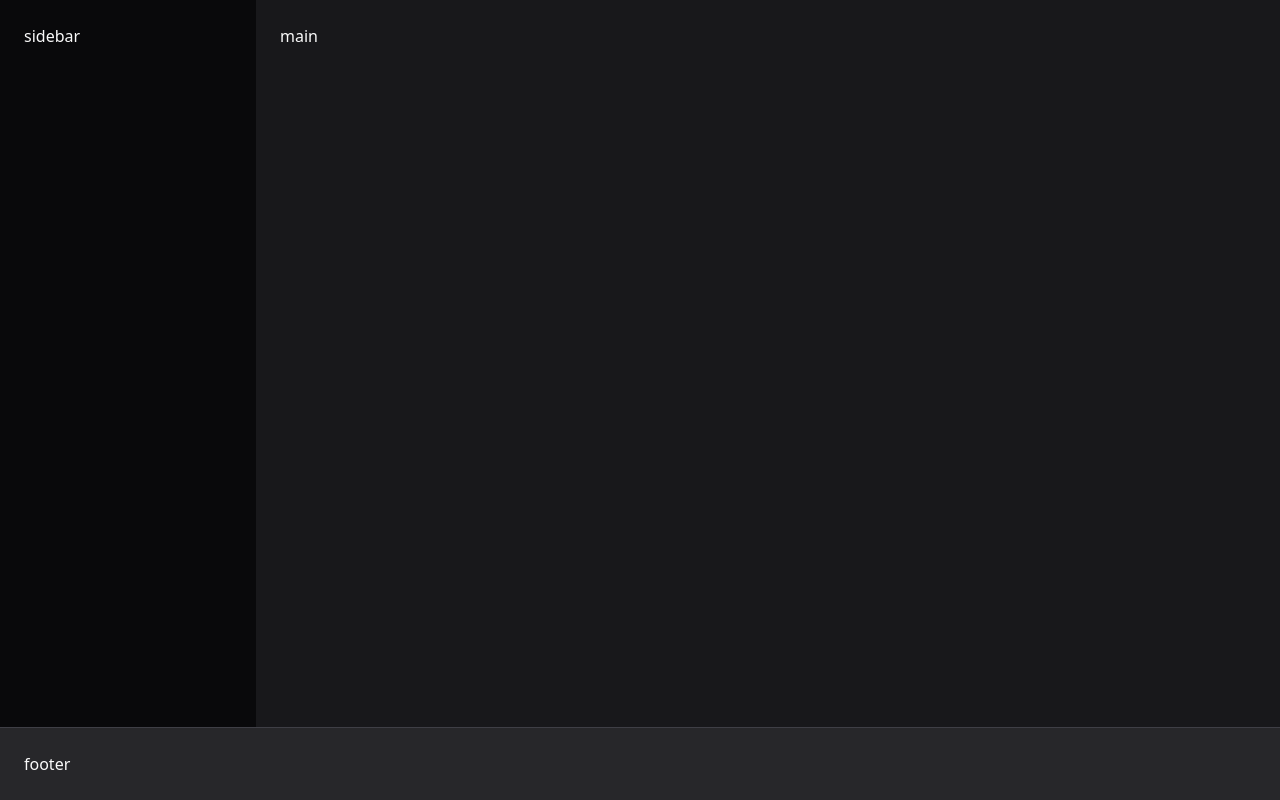
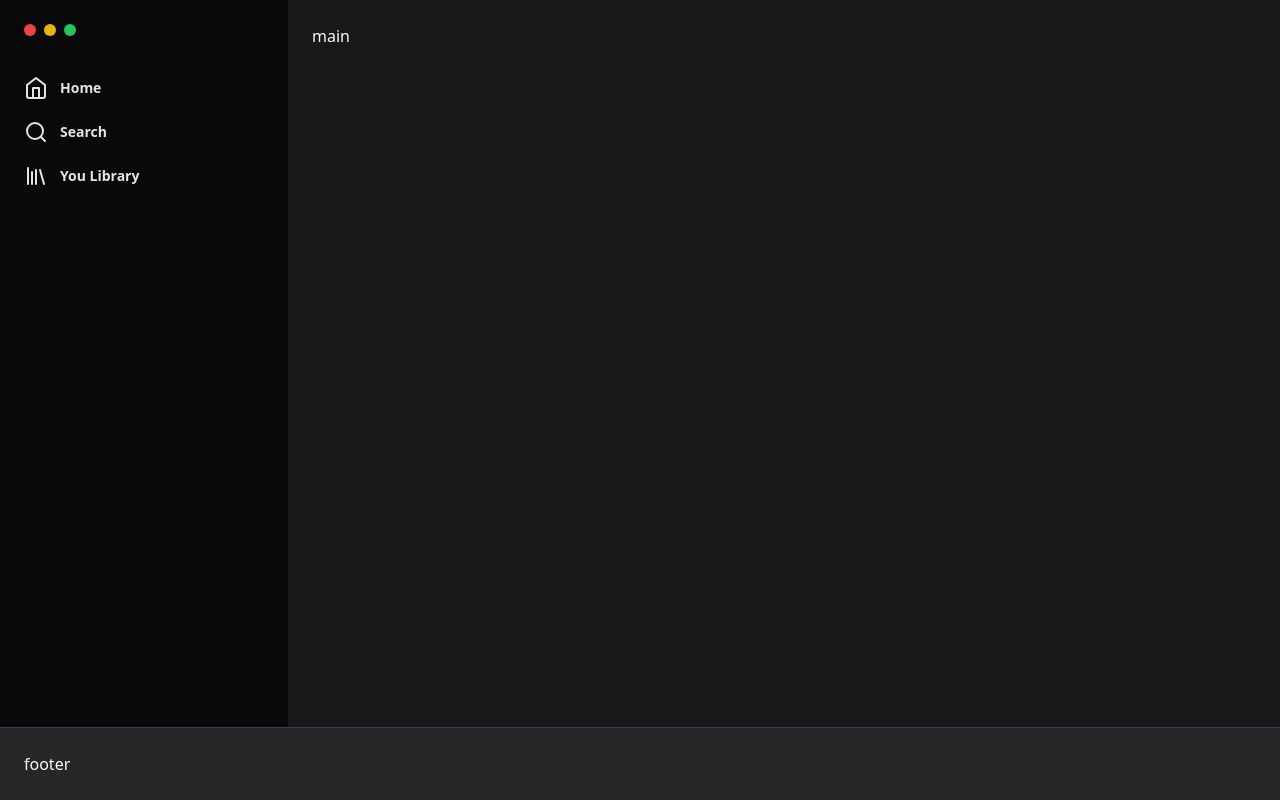
Before and after one commit to pedroGermano/tailwind-spotify, a Next.js app: page / in a window 1280 px wide. Built offline with nearby package versions, Linux system fonts and the light colour scheme.

Commit message:
aside buttons

```diff
--- a/package.json
+++ b/package.json
@@ -15,6 +15,7 @@
     "autoprefixer": "10.4.14",
     "eslint": "8.38.0",
     "eslint-config-next": "13.3.0",
+    "lucide-react": "^0.145.0",
     "next": "13.3.0",
     "postcss": "8.4.21",
     "react": "18.2.0",
--- a/src/app/page.tsx
+++ b/src/app/page.tsx
@@ -1,9 +1,31 @@
+import { Home as HomeIcon, Search, Library} from 'lucide-react';
+
+
 export default function Home(){
   return(
     <section className="h-screen flex flex-col">
       <div className="flex flex-1">
-        <aside className="w-64 bg-zinc-950 p-6">
-          sidebar
+        <aside className="w-72 bg-zinc-950 p-6">
+          <div className="flex items-center gap-2">
+            <div className='w-3 h-3 bg-red-500 rounded-full' />
+            <div className='w-3 h-3 bg-yellow-500 rounded-full' />
+            <div className='w-3 h-3 bg-green-500 rounded-full' />
+          </div>
+
+          <nav className='space-y-5 mt-10'>
+            <a href="#" className='flex items-center gap-3 text-sm font-semibold text-zinc-200'>
+              <HomeIcon />
+              Home
+            </a>
+            <a href="#" className='flex items-center gap-3 text-sm font-semibold text-zinc-200'>
+              <Search />
+              Search
+            </a>
+            <a href="#" className='flex items-center gap-3 text-sm font-semibold text-zinc-200'>
+              <Library />
+              You Library
+            </a>
+          </nav>
         </aside>
         <main className="flex-1 p-6">
           main
```
Also changed, not shown: 1 other file (tests, documents, lock files or other folders).
